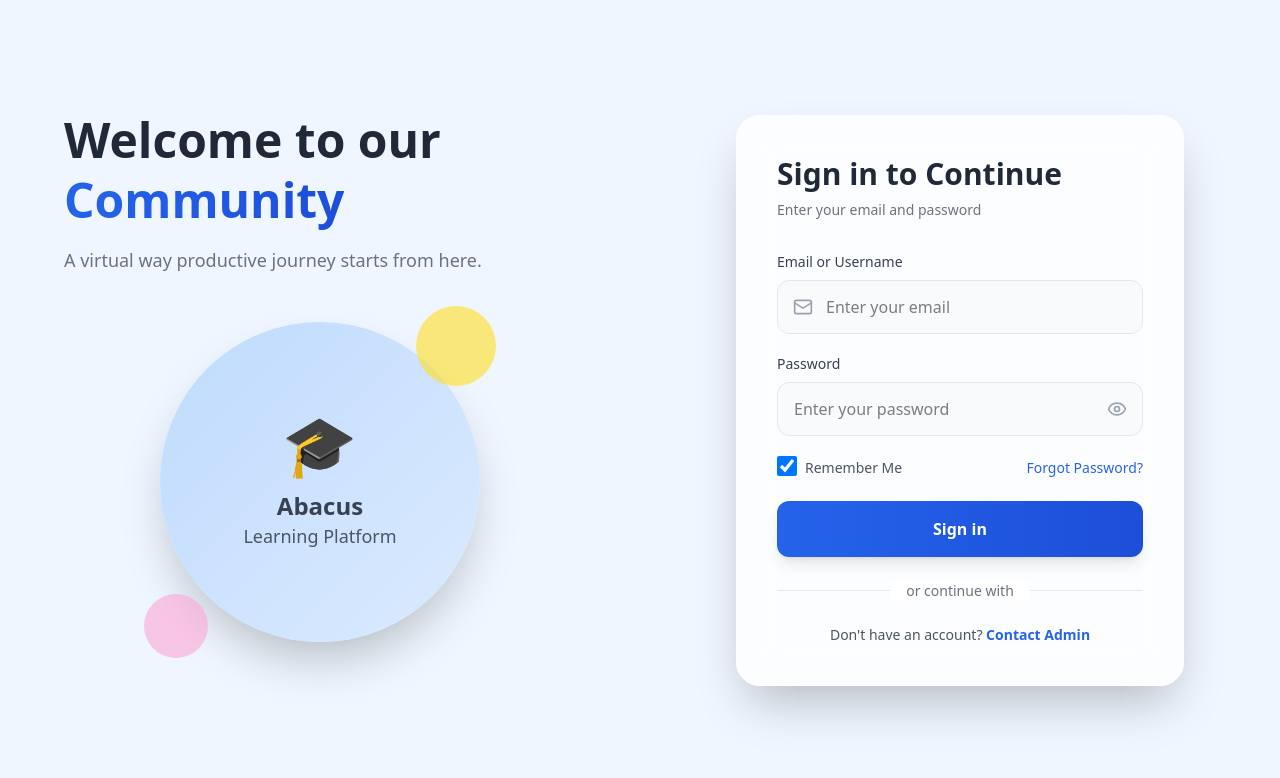
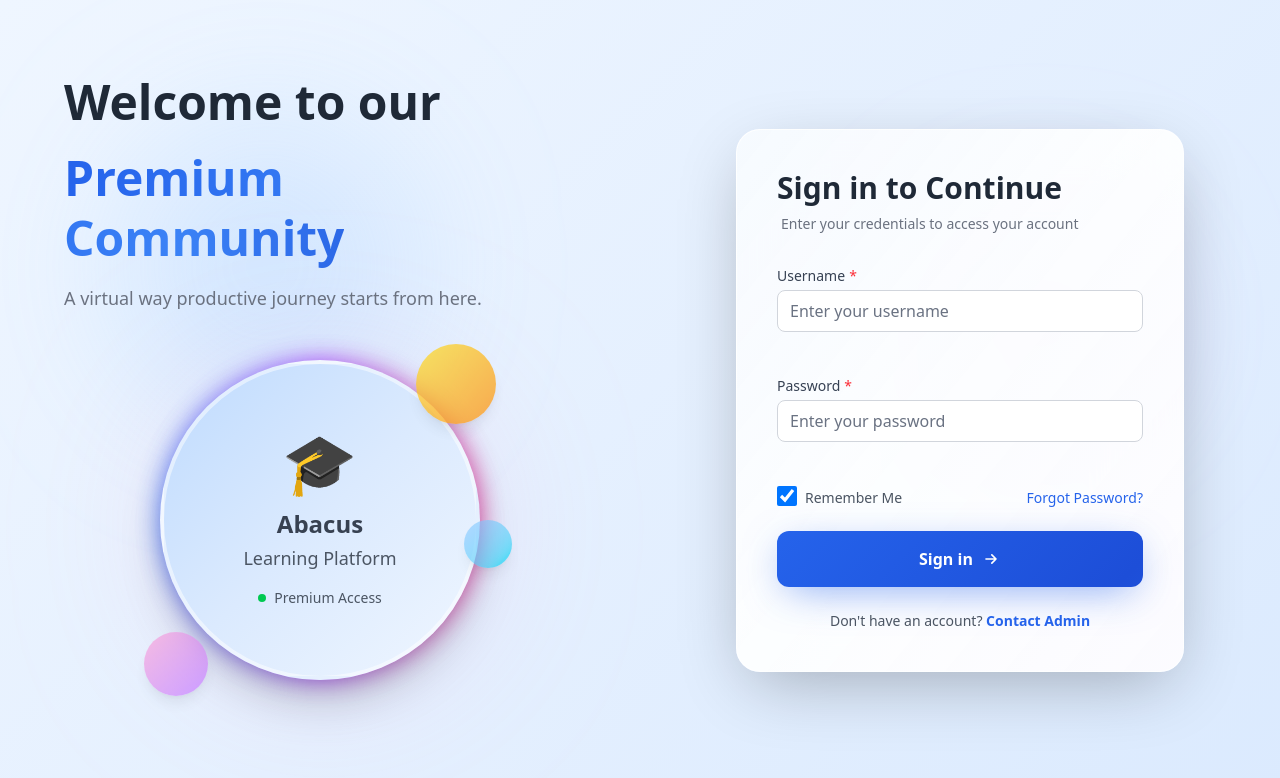
Before and after one commit to Abhishekthakre2001/Maharatra-Abacus-Association, a React app in the folder frontend/: page / in a window 1280 px wide. Shown: the top 778 px of the page. Built offline with nearby package versions, Linux system fonts and the light colour scheme; the HTML template or start-up script is replaced by a standard one.

Commit message:
design error resolve

```diff
--- a/frontend/src/Components/Student/StudentAppBar.jsx
+++ b/frontend/src/Components/Student/StudentAppBar.jsx
@@ -58,7 +58,7 @@ import Button from "../../UI/Button";
         {/* Profile modal (centered, high z-index) */}
         {open && createPortal(
           <div className="fixed inset-0 z-[99999] flex items-center justify-center p-4">
-            <div className="absolute inset-0 bg-black bg-opacity-60" onClick={() => setOpen(false)} />
+
             <div className="relative bg-white w-full max-w-md rounded-2xl p-4 md:p-6 shadow-2xl z-[100000] max-h-[90vh] overflow-y-auto">
               <div className="flex justify-end">
                 <button onClick={() => setOpen(false)} aria-label="Close profile" className="text-gray-600 hover:text-gray-800 text-2xl leading-none w-8 h-8 flex items-center justify-center rounded-full">
@@ -79,7 +79,7 @@ import Button from "../../UI/Button";
                 </div>
 
                 <div className="w-full mt-2">
-                  <Button variant="outline" size="lg" onClick={() => { setOpen(false); onLogout && onLogout(); }} className="w-full">
+                  <Button variant="danger" size="lg" onClick={() => { setOpen(false); onLogout && onLogout(); }} className="w-full">
                     Logout
                   </Button>
                 </div>
--- a/frontend/src/Pages/Login.jsx
+++ b/frontend/src/Pages/Login.jsx
@@ -1,16 +1,16 @@
 import React, { useState } from "react";
-import { Eye, EyeOff, Mail } from "lucide-react";
+import { Eye, EyeOff, Mail, Lock, Sparkles } from "lucide-react";
 import { useNavigate } from "react-router-dom";
 import userApi from "../api/userApi";
 import MessageModal from "../utils/MessageModal";
 import colors from "../utils/Color";
+import InputField from "../UI/InputField";
 
 const Login = () => {
   const navigate = useNavigate();
 
   const [username, setUsername] = useState("");
   const [password, setPassword] = useState("");
-  const [showPassword, setShowPassword] = useState(false);
   const [rememberMe, setRememberMe] = useState(true);
   const [isLoading, setIsLoading] = useState(false);
 
@@ -70,16 +70,27 @@ const Login = () => {
         onClose={() => setModal({ ...modal, open: false })}
       />
 
-      <div className="h-screen flex overflow-hidden" style={{ backgroundColor: colors.background.blue50 }}>
+      <div className="h-screen flex overflow-hidden relative" style={{ background: `linear-gradient(135deg, ${colors.background.blue50} 0%, ${colors.primary.blue100} 100%)` }}>
+        {/* Floating animated background elements */}
+        <div className="absolute inset-0 overflow-hidden pointer-events-none">
+          <div className="absolute top-20 left-20 w-72 h-72 bg-blue-300 rounded-full mix-blend-multiply filter blur-3xl opacity-20 animate-blob"></div>
+          <div className="absolute top-40 right-20 w-72 h-72 bg-purple-300 rounded-full mix-blend-multiply filter blur-3xl opacity-20 animate-blob animation-delay-2000"></div>
+          <div className="absolute bottom-20 left-40 w-72 h-72 bg-pink-300 rounded-full mix-blend-multiply filter blur-3xl opacity-20 animate-blob animation-delay-4000"></div>
+        </div>
+
         {/* LEFT SIDE - WELCOME */}
-        <div className="hidden lg:flex lg:w-1/2 relative overflow-y-auto" style={{ color: colors.text.gray800 }}>
+        <div className="hidden lg:flex lg:w-1/2 relative overflow-y-auto z-10" style={{ color: colors.text.gray800 }}>
           <div className="flex flex-col justify-center items-start w-full px-8 lg:px-12 xl:px-16 py-8 lg:py-12">
             <div className="max-w-lg mx-auto w-full">
-              <h1 className="text-3xl lg:text-4xl xl:text-5xl font-bold mb-3 lg:mb-4 leading-tight" style={{ color: colors.text.gray800 }}>
+              <div className="flex items-center gap-3 mb-3 lg:mb-4">
+                {/* <Sparkles className="text-yellow-500 animate-pulse" size={32} /> */}
+                <h1 className="text-3xl lg:text-4xl xl:text-5xl font-bold leading-tight" style={{ color: colors.text.gray800 }}>
                   Welcome to our
-                <br />
-                <span className="bg-gradient-to-r bg-clip-text text-transparent" style={{ backgroundImage: `linear-gradient(to right, ${colors.primary.blue600}, ${colors.primary.blue700})` }}>
-                  Community
+                </h1>
+              </div>
+              <h1 className="text-3xl lg:text-4xl xl:text-5xl font-bold mb-3 lg:mb-4 leading-tight">
+                <span className="bg-gradient-to-r bg-clip-text text-transparent animate-gradient" style={{ backgroundImage: `linear-gradient(90deg, ${colors.primary.blue600}, ${colors.primary.blue500}, ${colors.primary.blue700}, ${colors.primary.blue600})`, backgroundSize: '200% auto' }}>
+                  Premium Community
                 </span>
               </h1>
 
@@ -89,18 +100,27 @@ const Login = () => {
 
               {/* Illustration */}
               <div className="mb-8 lg:mb-12 flex justify-center">
-                <div className="relative">
+                <div className="relative group">
+                  {/* Animated gradient border */}
+                  <div className="absolute inset-0 bg-gradient-to-r from-blue-600 via-purple-600 to-pink-600 rounded-full opacity-75 group-hover:opacity-100 blur-md transition-opacity duration-300 animate-spin-slow"></div>
+
                   {/* Placeholder for illustration - you can replace with actual image */}
-                  <div className="w-56 h-56 lg:w-72 lg:h-72 xl:w-80 xl:h-80 rounded-full flex items-center justify-center shadow-2xl" style={{ background: `linear-gradient(to bottom right, ${colors.primary.blue200}, ${colors.background.blue100})` }}>
-                    <div className="text-center">
-                      <div className="text-4xl lg:text-5xl xl:text-6xl mb-3 lg:mb-4">🎓</div>
-                      <p className="text-xl lg:text-2xl font-bold" style={{ color: colors.text.gray700 }}>Abacus</p>
+                  <div className="relative w-56 h-56 lg:w-72 lg:h-72 xl:w-80 xl:h-80 rounded-full flex items-center justify-center shadow-2xl backdrop-blur-xl border-4 border-white/50 hover:scale-105 transition-transform duration-500" style={{ background: `linear-gradient(135deg, ${colors.primary.blue200}, ${colors.primary.blue100}, ${colors.background.blue50})` }}>
+                    <div className="text-center relative z-10">
+                      <div className="text-4xl lg:text-5xl xl:text-6xl mb-3 lg:mb-4 animate-bounce-slow">🎓</div>
+                      <p className="text-xl lg:text-2xl font-bold mb-1" style={{ color: colors.text.gray700 }}>Abacus</p>
                       <p className="text-base lg:text-lg" style={{ color: colors.text.gray600 }}>Learning Platform</p>
+                      <div className="mt-4 flex items-center justify-center gap-2">
+                        <span className="inline-block w-2 h-2 bg-green-500 rounded-full animate-pulse"></span>
+                        <span className="text-sm font-medium" style={{ color: colors.text.gray600 }}>Premium Access</span>
                       </div>
                     </div>
-                  {/* Decorative elements */}
-                  <div className="absolute -top-3 -right-3 lg:-top-4 lg:-right-4 w-14 h-14 lg:w-20 lg:h-20 bg-yellow-300 rounded-full opacity-60"></div>
-                  <div className="absolute -bottom-3 -left-3 lg:-bottom-4 lg:-left-4 w-12 h-12 lg:w-16 lg:h-16 bg-pink-300 rounded-full opacity-60"></div>
+                  </div>
+
+                  {/* Enhanced decorative elements */}
+                  <div className="absolute -top-3 -right-3 lg:-top-4 lg:-right-4 w-14 h-14 lg:w-20 lg:h-20 bg-gradient-to-br from-yellow-300 to-orange-400 rounded-full opacity-70 animate-pulse shadow-lg"></div>
+                  <div className="absolute -bottom-3 -left-3 lg:-bottom-4 lg:-left-4 w-12 h-12 lg:w-16 lg:h-16 bg-gradient-to-br from-pink-300 to-purple-400 rounded-full opacity-70 animate-pulse shadow-lg animation-delay-1000"></div>
+                  <div className="absolute top-1/2 -right-6 lg:-right-8 w-8 h-8 lg:w-12 lg:h-12 bg-gradient-to-br from-blue-300 to-cyan-400 rounded-full opacity-60 animate-bounce shadow-lg animation-delay-2000"></div>
                 </div>
               </div>
 
@@ -115,66 +135,44 @@ const Login = () => {
             {/* Mobile Logo */}
             <div className="lg:hidden mb-6 sm:mb-8 text-center">
               <h1 className="text-2xl sm:text-3xl md:text-4xl font-bold mb-2" style={{ color: colors.text.gray800 }}>
-                Welcome to <span style={{ color: colors.primary.blue600 }}>Abacus</span>
+                Welcome to <span className="bg-gradient-to-r from-blue-600 to-blue-700 bg-clip-text text-transparent">Abacus</span>
               </h1>
-              <p style={{ color: colors.text.gray500 }}>Sign in to continue</p>
             </div>
 
-            <div className="bg-white/80 backdrop-blur-xl p-6 sm:p-8 md:p-10 rounded-2xl md:rounded-3xl shadow-2xl border border-white">
-              <div className="mb-6 sm:mb-8">
-                <h2 className="text-xl sm:text-2xl md:text-3xl font-bold mb-2" style={{ color: colors.text.gray800 }}>
+            <div className="bg-white/90 backdrop-blur-2xl p-6 sm:p-8 md:p-10 rounded-2xl md:rounded-3xl shadow-[0_20px_70px_-15px_rgba(0,0,0,0.3)] border border-white/60 hover:shadow-[0_25px_80px_-15px_rgba(0,0,0,0.35)] transition-shadow duration-300 relative overflow-hidden">
+              {/* Subtle gradient overlay */}
+              <div className="absolute inset-0 bg-gradient-to-br from-blue-50/50 via-transparent to-purple-50/30 pointer-events-none"></div>
+
+              <div className="mb-6 sm:mb-8 relative z-10">
+                <h2 className="text-xl sm:text-2xl md:text-3xl font-bold mb-2 flex items-center gap-2" style={{ color: colors.text.gray800 }}>
                   Sign in to Continue
                 </h2>
-                <p className="text-sm" style={{ color: colors.text.gray500 }}>
-                  Enter your email and password
+                <p className="text-sm ml-1" style={{ color: colors.text.gray500 }}>
+                  Enter your credentials to access your account
                 </p>
               </div>
 
-              <form onSubmit={handleSubmit} className="space-y-4 sm:space-y-5">
+              <form onSubmit={handleSubmit} className="space-y-4 sm:space-y-5 relative z-10">
                 {/* Email/Username */}
-                <div>
-                  <label className="block text-sm font-medium mb-2" style={{ color: colors.text.gray700 }}>
-                    Email or Username
-                  </label>
-                  <div className="relative">
-                    <div className="absolute inset-y-0 left-0 pl-4 flex items-center pointer-events-none">
-                      <Mail className="h-5 w-5 text-gray-400" />
-                    </div>
-                    <input
+                <InputField
+                  label="Username"
                   type="text"
                   value={username}
                   onChange={(e) => setUsername(e.target.value)}
-                      className="w-full pl-12 pr-4 py-3 sm:py-3.5 border border-gray-200 rounded-lg sm:rounded-xl bg-gray-50 focus:bg-white focus:border-blue-500 focus:outline-none focus:ring-2 focus:ring-blue-500/20 transition-all"
-                      placeholder="Enter your email"
-                      required
-                    />
-                  </div>
-                </div>
-
-                {/* Password */}
-                <div>
-                  <label className="block text-sm font-medium mb-2" style={{ color: colors.text.gray700 }}>
-                    Password
-                  </label>
-                  <div className="relative">
-                    <input
-                      type={showPassword ? "text" : "password"}
-                      value={password}
-                      onChange={(e) => setPassword(e.target.value)}
-                      className="w-full px-4 py-3 sm:py-3.5 border border-gray-200 rounded-lg sm:rounded-xl bg-gray-50 focus:bg-white focus:border-blue-500 focus:outline-none focus:ring-2 focus:ring-blue-500/20 transition-all"
-                      placeholder="Enter your password"
+                  placeholder="Enter your username"
                   required
                 />
 
-                    <button
-                      type="button"
-                      onClick={() => setShowPassword(!showPassword)}
-                      className="absolute inset-y-0 right-0 pr-4 flex items-center text-gray-400 hover:text-gray-600 transition"
-                    >
-                      {showPassword ? <EyeOff className="h-5 w-5" /> : <Eye className="h-5 w-5" />}
-                    </button>
-                  </div>
-                </div>
+                {/* Password */}
+                <InputField
+                  label="Password"
+                  type="password"
+                  value={password}
+                  onChange={(e) => setPassword(e.target.value)}
+                  placeholder="Enter your password"
+                  icon={Lock}
+                  required
+                />
 
                 {/* Remember Me & Forgot Password */}
                 <div className="flex items-center justify-between text-xs sm:text-sm flex-wrap gap-2">
@@ -198,9 +196,13 @@ const Login = () => {
                 <button
                   type="submit"
                   disabled={isLoading}
-                  className="w-full text-white py-3 sm:py-4 rounded-lg sm:rounded-xl font-semibold shadow-lg hover:shadow-xl transform hover:scale-[1.01] transition-all disabled:opacity-50 disabled:cursor-not-allowed disabled:transform-none"
-                  style={{ background: `linear-gradient(to right, ${colors.primary.blue600}, ${colors.primary.blue700})` }}
+                  className="relative w-full text-white py-3 sm:py-4 rounded-lg sm:rounded-xl font-semibold shadow-[0_10px_40px_-10px_rgba(37,99,235,0.6)] hover:shadow-[0_15px_50px_-10px_rgba(37,99,235,0.8)] transform hover:scale-[1.02] transition-all duration-300 disabled:opacity-50 disabled:cursor-not-allowed disabled:transform-none overflow-hidden group"
+                  style={{ background: `linear-gradient(135deg, ${colors.primary.blue600}, ${colors.primary.blue700}, ${colors.primary.blue600})`, backgroundSize: '200% 100%' }}
                 >
+                  {/* Shine effect on hover */}
+                  <div className="absolute inset-0 w-1/2 h-full bg-gradient-to-r from-transparent via-white/20 to-transparent transform -skew-x-12 -translate-x-full group-hover:translate-x-[200%] transition-transform duration-1000 ease-out"></div>
+
+                  <span className="relative z-10">
                     {isLoading ? (
                       <span className="flex items-center justify-center">
                         <svg className="animate-spin -ml-1 mr-3 h-5 w-5 text-white" xmlns="http://www.w3.org/2000/svg" fill="none" viewBox="0 0 24 24">
@@ -210,26 +212,32 @@ const Login = () => {
                         Signing In...
                       </span>
                     ) : (
-                    "Sign in"
+                      <span className="flex items-center justify-center gap-2">
+                        Sign in
+                        <svg className="w-5 h-5 group-hover:translate-x-1 transition-transform" fill="none" stroke="currentColor" viewBox="0 0 24 24">
+                          <path strokeLinecap="round" strokeLinejoin="round" strokeWidth={2} d="M13 7l5 5m0 0l-5 5m5-5H6" />
+                        </svg>
+                      </span>
                     )}
+                  </span>
                 </button>
               </form>
 
               {/* Divider */}
-              <div className="relative my-5 sm:my-6">
+              {/* <div className="relative my-5 sm:my-6">
                 <div className="absolute inset-0 flex items-center">
                   <div className="w-full border-t border-gray-200"></div>
                 </div>
                 <div className="relative flex justify-center text-sm">
                   <span className="px-4 bg-white" style={{ color: colors.text.gray500 }}>or continue with</span>
                 </div>
-              </div>
+              </div> */}
 
-              {/* Social Login */}
+
 
 
               {/* Footer */}
-              <div className="mt-5 sm:mt-6 text-center">
+              <div className="mt-5 sm:mt-6 text-center relative z-10">
                 <p className="text-xs sm:text-sm" style={{ color: colors.text.gray600 }}>
                   Don't have an account?{" "}
                   <a href="#" className="font-semibold transition" style={{ color: colors.primary.blue600 }}>
--- a/frontend/src/index.css
+++ b/frontend/src/index.css
@@ -7,6 +7,58 @@
 
 .animate-fadeIn {
   animation: fadeIn .2s ease-out;
+}
+
+/* Premium Login Animations */
+@keyframes blob {
+  0%, 100% { transform: translate(0, 0) scale(1); }
+  25% { transform: translate(20px, -50px) scale(1.1); }
+  50% { transform: translate(-20px, 20px) scale(0.9); }
+  75% { transform: translate(50px, 50px) scale(1.05); }
+}
+
+@keyframes spin-slow {
+  from { transform: rotate(0deg); }
+  to { transform: rotate(360deg); }
+}
+
+@keyframes bounce-slow {
+  0%, 100% { transform: translateY(0); }
+  50% { transform: translateY(-10px); }
+}
+
+@keyframes gradient {
+  0% { background-position: 0% 50%; }
+  50% { background-position: 100% 50%; }
+  100% { background-position: 0% 50%; }
+}
+
+.animate-blob {
+  animation: blob 7s infinite;
+}
+
+.animate-spin-slow {
+  animation: spin-slow 8s linear infinite;
+}
+
+.animate-bounce-slow {
+  animation: bounce-slow 3s ease-in-out infinite;
+}
+
+.animate-gradient {
+  animation: gradient 3s ease infinite;
+}
+
+.animation-delay-1000 {
+  animation-delay: 1s;
+}
+
+.animation-delay-2000 {
+  animation-delay: 2s;
+}
+
+.animation-delay-4000 {
+  animation-delay: 4s;
 }
 
 
```
Also changed, not shown: frontend/src/Components/UpdateQuestionModal.jsx (+28 -51 lines), frontend/src/Pages/Student/ExamPage.jsx (+46 -4 lines), frontend/src/UI/Modal.jsx (+17 -5 lines). Lines whose indentation alone changed are shown as unchanged.
